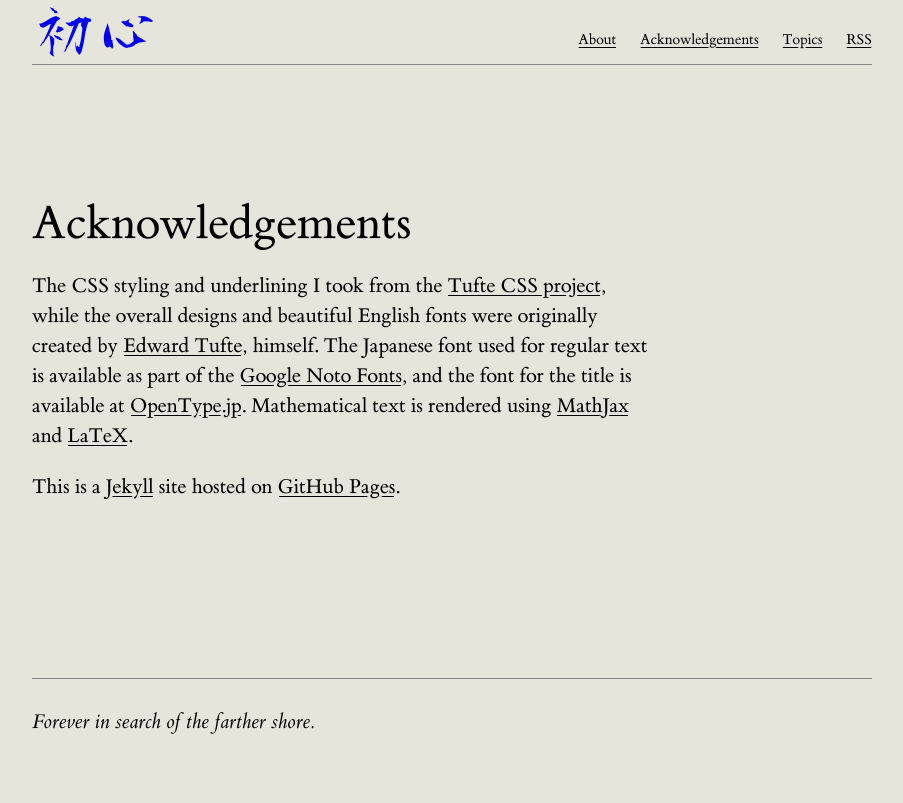
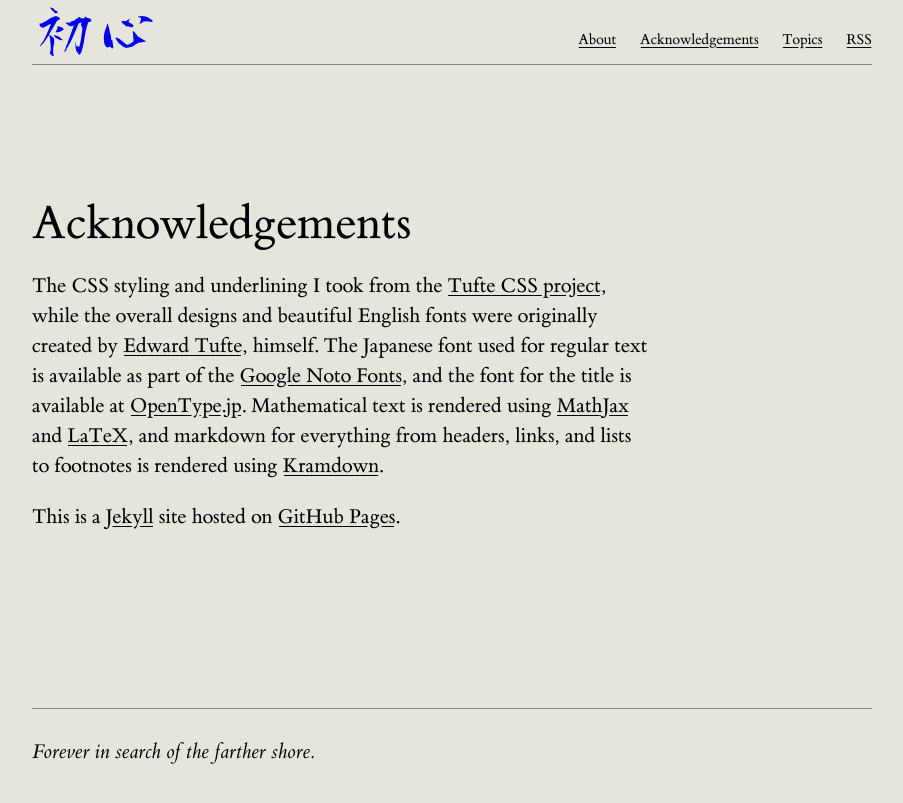
Before and after one commit to dempe/dempe.github.io, a Jekyll site: the page built from acknowledgements.md, in a window 1280 px wide. Shown: the top 803 px of the page, without its empty margins (128-1031 px from the left). Built offline with Jekyll 4.4.1, drawn with Linux system fonts in a browser that asks for light colours.

Commit message:
update Acknowledgements to include kramdown

```diff
--- a/acknowledgements.md
+++ b/acknowledgements.md
@@ -6,6 +6,6 @@ display: true
 ---
 
 The CSS styling and underlining I took from the [Tufte CSS project](https://github.com/edwardtufte/tufte-css), while the overall designs and beautiful English fonts were originally created by [Edward Tufte](https://www.edwardtufte.com/tufte/), himself. The Japanese font used for regular text is available as part of the [Google Noto Fonts](https://www.google.com/get/noto/), and the font for the title is available at [OpenType.jp](https://opentype.jp/kouzangyousho.htm). Mathematical text is rendered using [MathJax](https://www.mathjax.org/) and
-[LaTeX](https://www.latex-project.org/).
+[LaTeX](https://www.latex-project.org/), and markdown for everything from headers, links, and lists to footnotes is rendered using [Kramdown](https://kramdown.gettalong.org/index.html).
 
 This is a [Jekyll](https://jekyllrb.com/) site hosted on [GitHub Pages](https://pages.github.com/).
```
